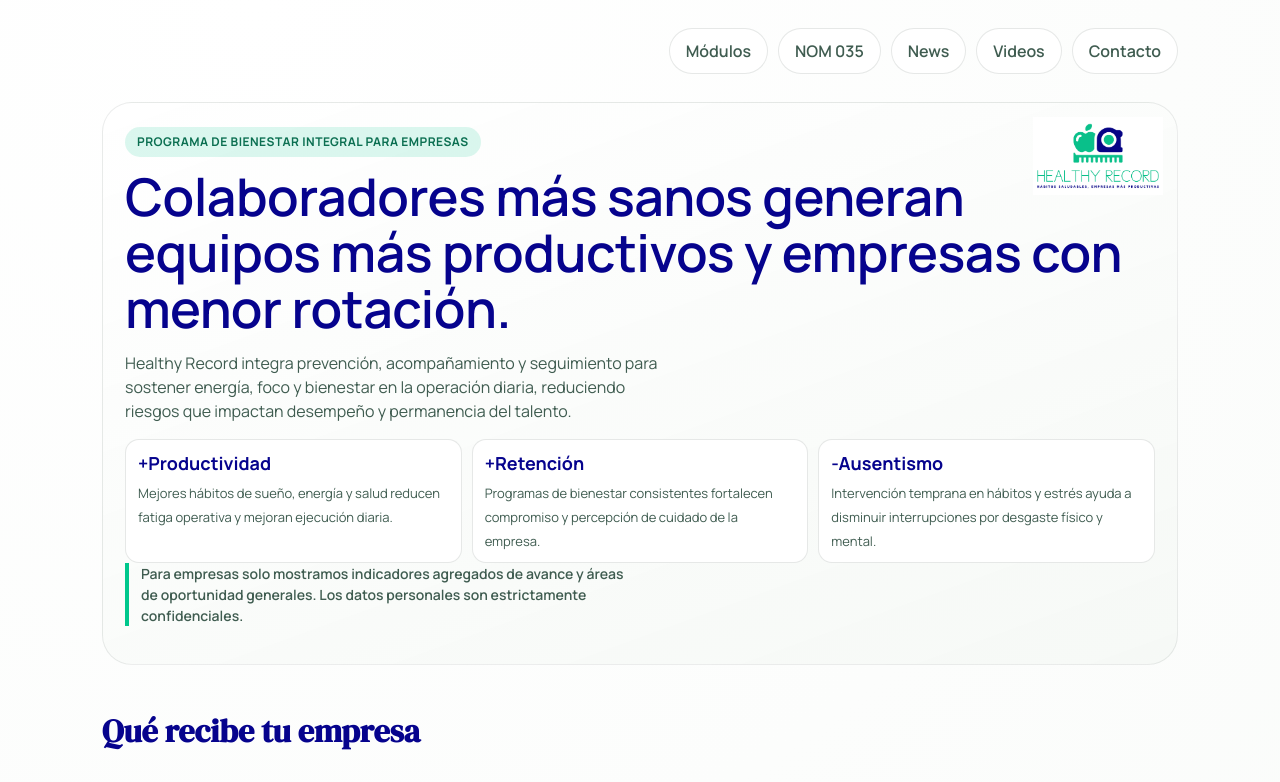
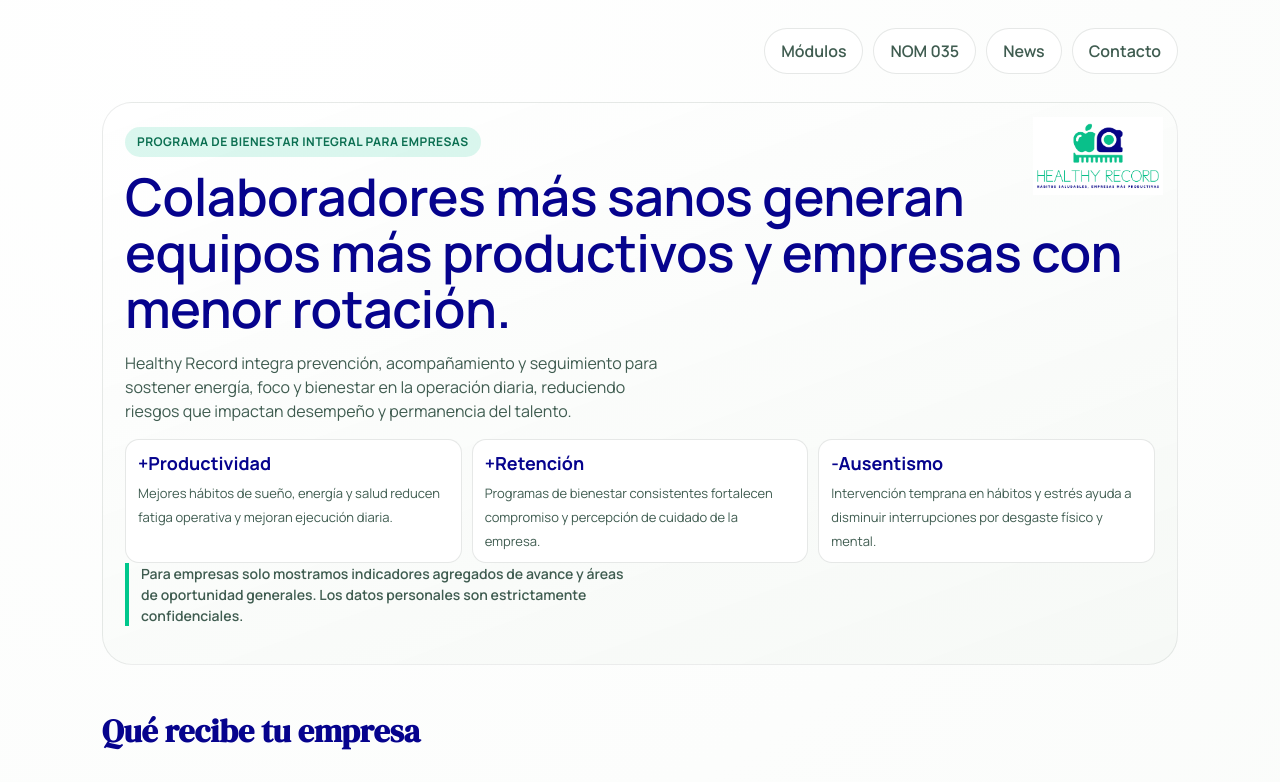
Before and after one commit to angelogordillo/Healthy-Record, a plain HTML site: page index.html in a window 1280 px wide. Shown: the top 782 px of the page. Drawn offline with Linux system fonts and the light colour scheme; files whose address does not match are found by name.

Commit message:
Eliminar seccion temporal de videos

```diff
--- a/index.html
+++ b/index.html
@@ -413,7 +413,6 @@
         <a href="#modulos">Módulos</a>
         <a href="#nom035">NOM 035</a>
         <a href="#news">News</a>
-        <a href="#videos">Videos</a>
         <a href="#inscribirse">Contacto</a>
       </nav>
     </div>
@@ -573,11 +572,6 @@
       </div>
     </section>
 
-    <section class="section" id="videos">
-      <h2>Videos</h2>
-      <p>Estamos actualizando esta sección para publicar contenido alineado con Healthy Record.</p>
-    </section>
-
     <section class="section" id="inscribirse">
       <h2>Solicitar más información para empresas</h2>
       <p>Completa este formulario y te contactaremos para compartir detalles del programa y próximos pasos.</p>
```
